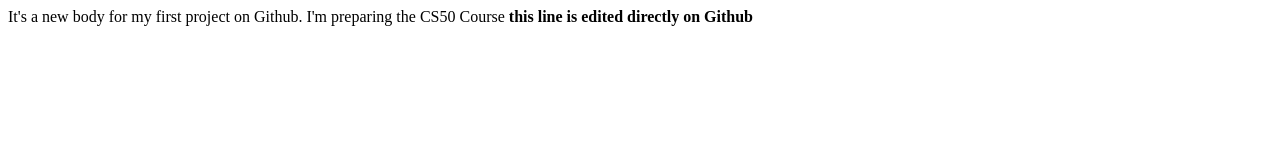
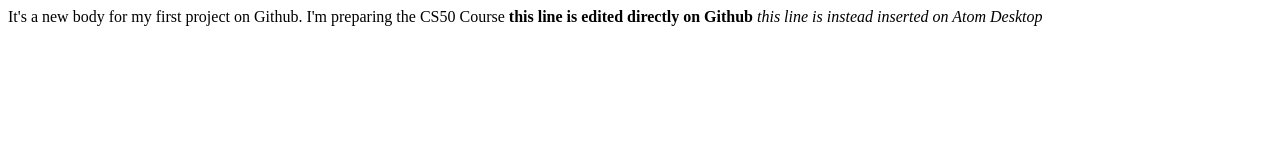
Before and after one commit to emarza975/CS50, a plain HTML site: page test.html in a window 1280 px wide. Drawn offline with Linux system fonts and the light colour scheme.

Commit message:
another test, perhaps is it ok?

```diff
--- a/test.html
+++ b/test.html
@@ -8,5 +8,6 @@
         It's  a new body for my first project on Github.
         I'm preparing the CS50 Course
         <b>this line is edited directly on Github</b>
+        <i>this line is instead inserted on Atom Desktop</i>
     </body>
 </html>
```
